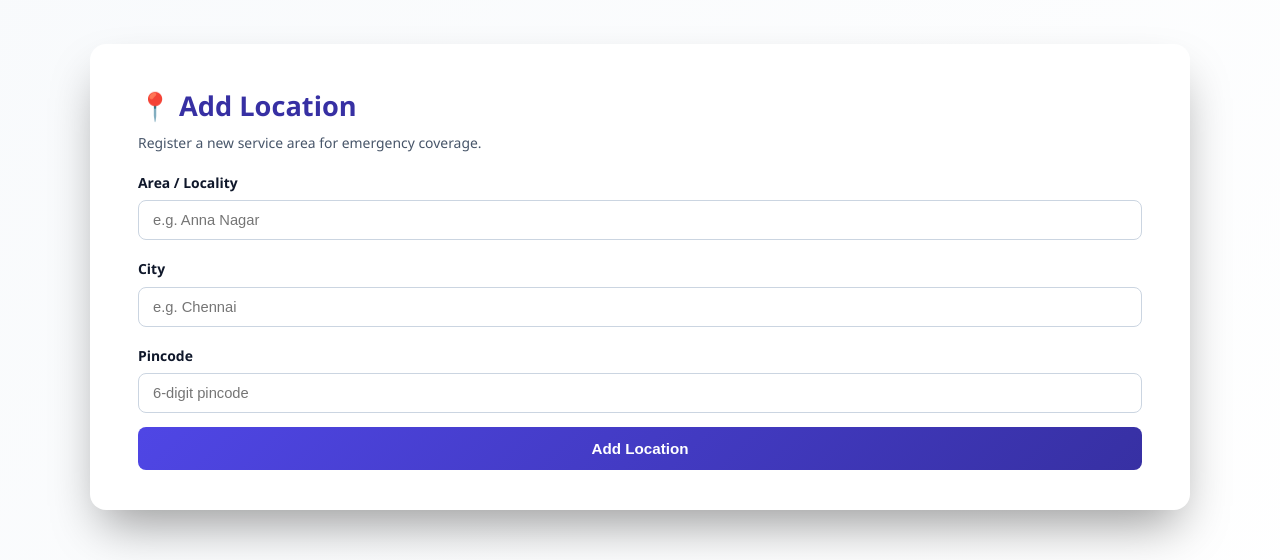
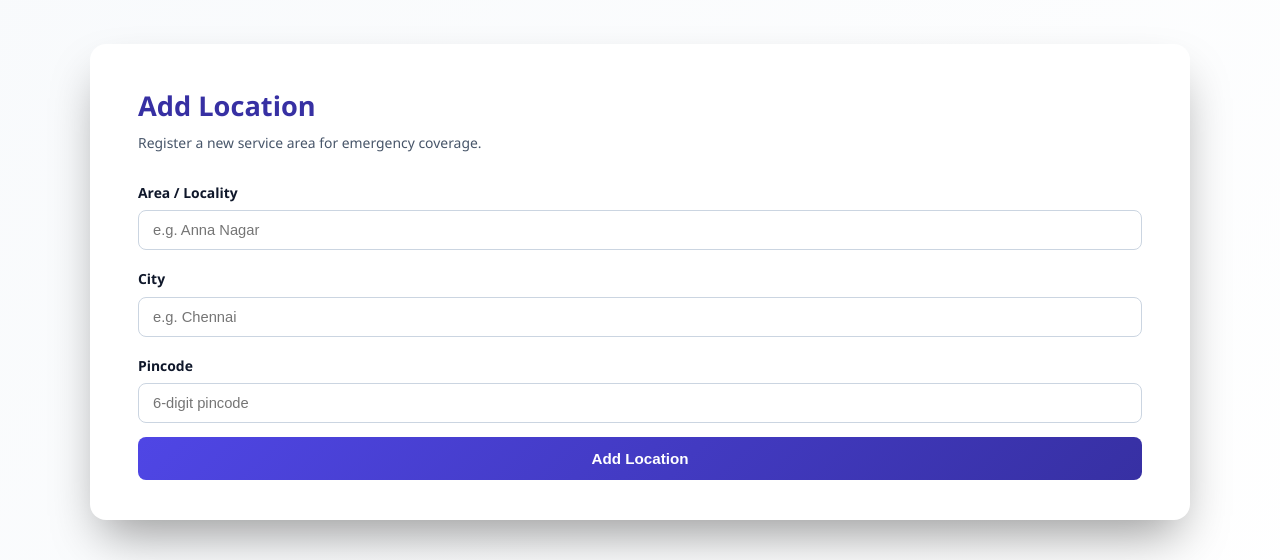
Before and after one commit to Sarvesh-Sarz/Resuscitation-Retrieval, a Flask app: page /add_location in a window 1280 px wide. Shown: the part 62-622 px from the top of the page. Run offline with Flask 3, Linux system fonts and the light colour scheme.

Commit message:
Refactor add_location.html for improved structure

```diff
--- a/templates/add_location.html
+++ b/templates/add_location.html
@@ -1,22 +1,16 @@
 {% extends "base.html" %}
 {% block content %}
-
-<h2>📍 Add Location</h2>
-<p class="subtitle">Register a new service area for emergency coverage.</p>
-
+<div class="page-header">
+    <h2> Add Location</h2>
+    <p class="subtitle">Register a new service area for emergency coverage.</p>
+</div>
 <form method="POST">
-
     <label>Area / Locality</label>
     <input type="text" name="area" placeholder="e.g. Anna Nagar" required>
-
     <label>City</label>
     <input type="text" name="city" placeholder="e.g. Chennai" required>
-
     <label>Pincode</label>
     <input type="text" name="pincode" placeholder="6-digit pincode" maxlength="6" required>
-
     <button type="submit">Add Location</button>
-
 </form>
-
 {% endblock %}
```
